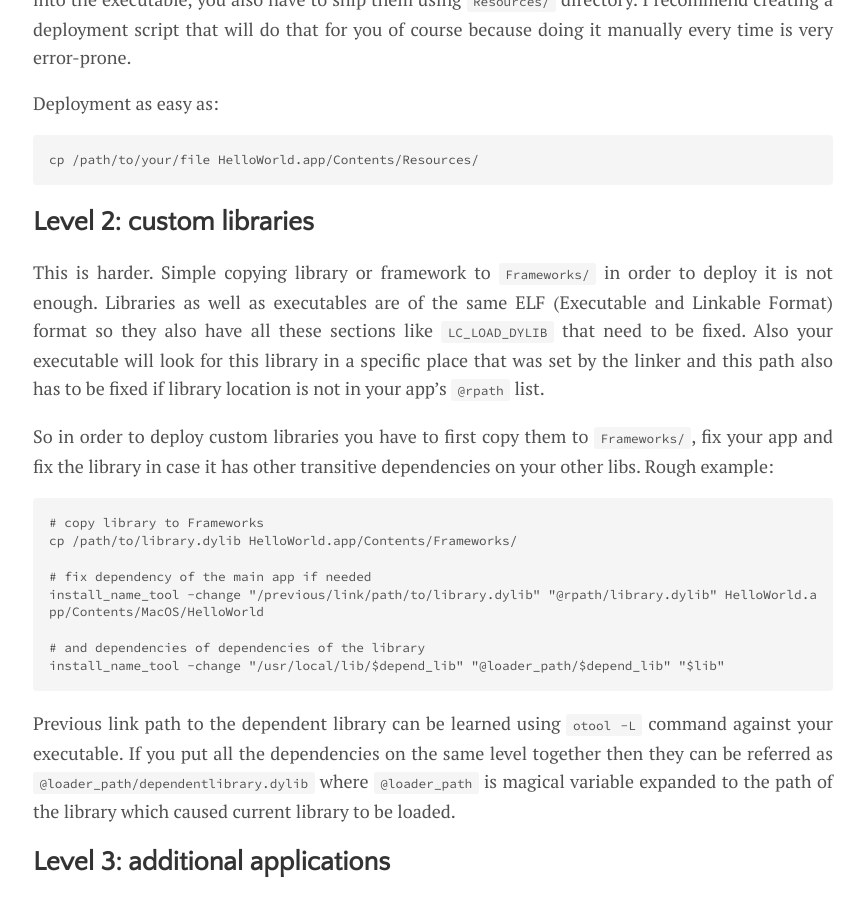
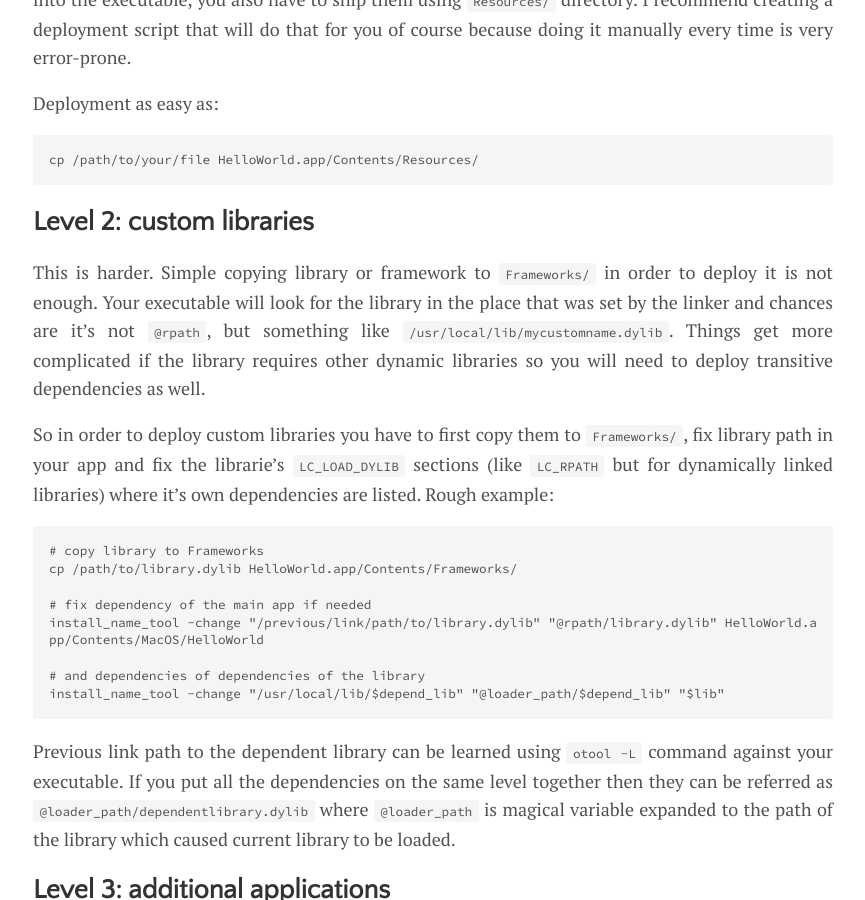
Before and after one commit to ribtoks/code-jamming, a Jekyll site: the page built from _posts/2018-06-09-deploy-to-macos.md, in a window 1280 px wide and 900 px high, scrolled down 2994 px. Shown: the whole window, without its empty margins (207-1072 px from the left). Built offline with Jekyll 4.4.1, drawn with Linux system fonts in a browser that asks for light colours; nearby versions of some CDN libraries; comment, search, counter and statistics services are not loaded.

Commit message:
Reword libs section

```diff
--- a/_posts/2018-06-09-deploy-to-macos.md
+++ b/_posts/2018-06-09-deploy-to-macos.md
@@ -80,9 +80,9 @@ Deployment as easy as:
 
 ## Level 2: custom libraries
 
-This is harder. Simple copying library or framework to `Frameworks/` in order to deploy it is not enough. Libraries as well as executables are of the same ELF (Executable and Linkable Format) format so they also have all these sections like `LC_LOAD_DYLIB` that need to be fixed. Also your executable will look for this library in a specific place that was set by the linker and this path also has to be fixed if library location is not in your app's `@rpath` list.
+This is harder. Simple copying library or framework to `Frameworks/` in order to deploy it is not enough. Your executable will look for the library in the place that was set by the linker and chances are it's not `@rpath`, but something like `/usr/local/lib/mycustomname.dylib`. Things get more complicated if the library requires other dynamic libraries so you will need to deploy transitive dependencies as well.
 
-So in order to deploy custom libraries you have to first copy them to `Frameworks/`, fix your app and fix the library in case it has other transitive dependencies on your other libs. Rough example:
+So in order to deploy custom libraries you have to first copy them to `Frameworks/`, fix library path in your app and fix the librarie's `LC_LOAD_DYLIB` sections (like `LC_RPATH` but for dynamically linked libraries) where it's own dependencies are listed. Rough example:
 
     # copy library to Frameworks
     cp /path/to/library.dylib HelloWorld.app/Contents/Frameworks/
```
